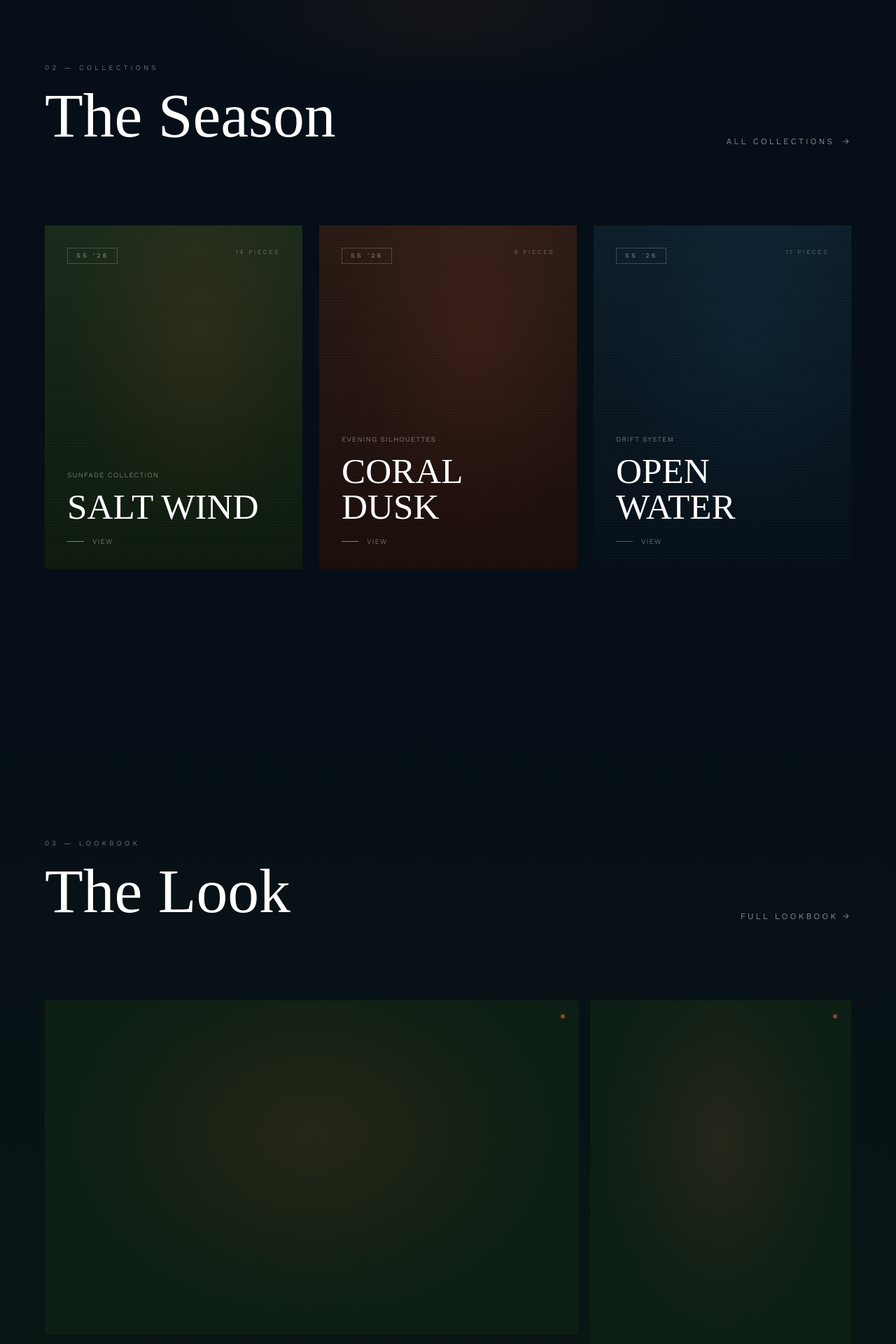
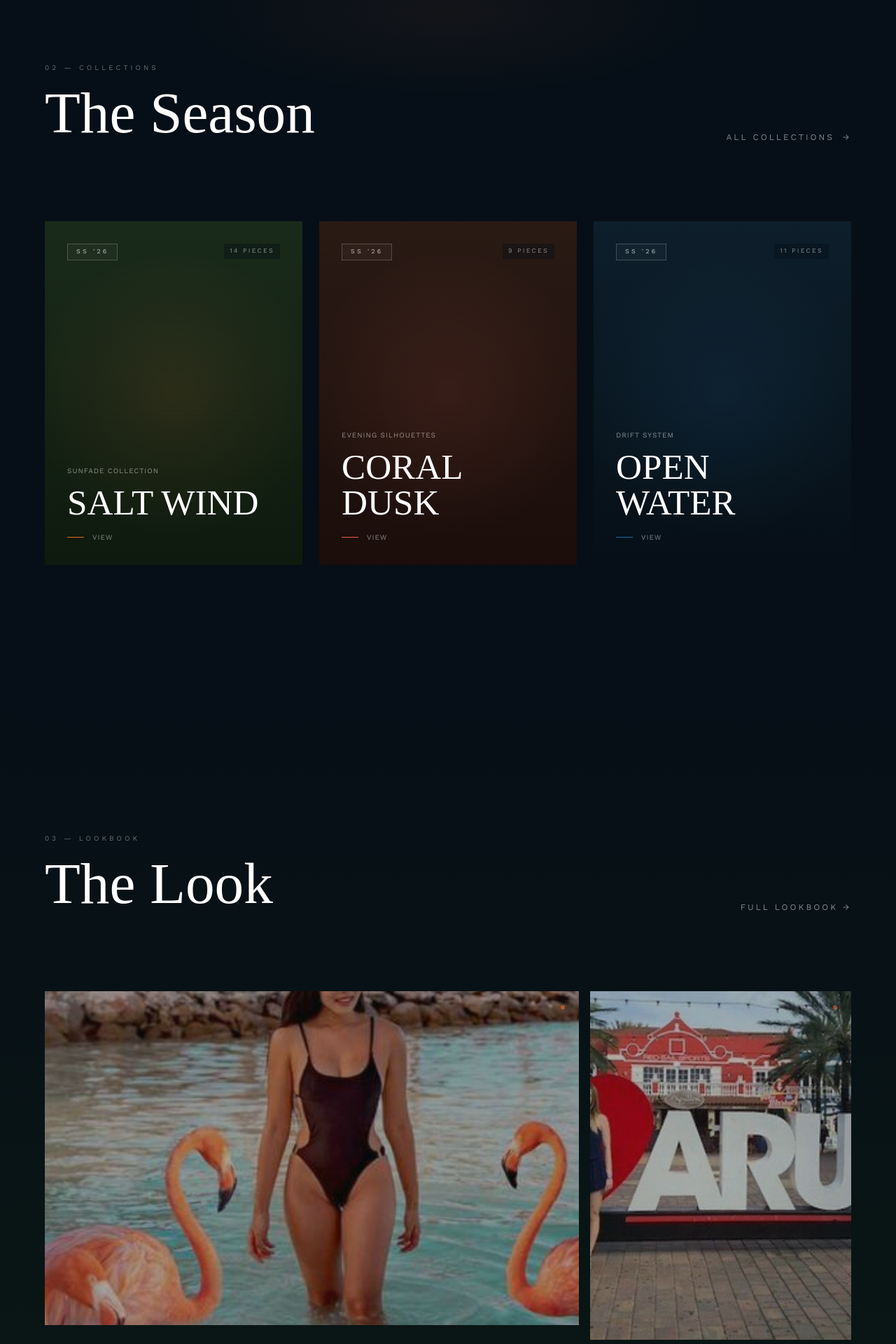
Before and after one commit to Xconmax245/Aruba-Coll, a Next.js app: page / in a window 1280 px wide. Shown: the part 1960-3880 px from the top of the page at 70% size. Built offline with nearby package versions, Linux system fonts and the light colour scheme; a web font is replaced by a local one.

Commit message:
Animate Collections and Lookbook sections with GSAP ScrollTrigger

```diff
--- a/components/home/SectionCollection.tsx
+++ b/components/home/SectionCollection.tsx
@@ -1,8 +1,9 @@
 'use client';
 
-import React from 'react';
-import { motion } from 'framer-motion';
+import React, { useEffect, useRef, useState } from 'react';
 import Link from 'next/link';
+import gsap from 'gsap';
+import { ScrollTrigger } from 'gsap/ScrollTrigger';
 
 const collections = [
   {
@@ -34,27 +35,165 @@ const collections = [
   },
 ];
 
+function CollectionCard({ col, i }: { col: typeof collections[0]; i: number }) {
+  const [mouse, setMouse] = useState({ x: 50, y: 50 });
+
+  const handleMouseMove = (e: React.MouseEvent<HTMLAnchorElement>) => {
+    const rect = e.currentTarget.getBoundingClientRect();
+    const x = ((e.clientX - rect.left) / rect.width) * 100;
+    const y = ((e.clientY - rect.top) / rect.height) * 100;
+    setMouse({ x, y });
+  };
+
+  return (
+    <div
+      className="collection-card overflow-hidden will-change-[clip-path,transform]"
+      style={{ clipPath: 'inset(100% 0% 0% 0%)', transform: 'translateY(50px)' }}
+    >
+      <Link
+        href="/collections"
+        className="group block relative aspect-[3/4] overflow-hidden"
+        data-cursor="image"
+        onMouseMove={handleMouseMove}
+      >
+        {/* Collection card bg */}
+        <div
+          className={`absolute inset-0 bg-gradient-to-b ${col.bg} transition-transform duration-1000 ease-[cubic-bezier(0.16,1,0.3,1)] group-hover:scale-105`}
+        />
+
+        {/* Mouse-interactive atmospheric colour orb */}
+        <div
+          className="absolute inset-0 opacity-40 transition-opacity duration-500 group-hover:opacity-70 mix-blend-screen pointer-events-none"
+          style={{
+            background: `radial-gradient(circle 250px at ${mouse.x}% ${mouse.y}%, ${col.color}44 0%, transparent 80%)`,
+          }}
+        />
+
+        {/* Horizontal scan lines for texture */}
+        <div
+          className="absolute inset-0 opacity-[0.04] pointer-events-none mix-blend-overlay"
+          style={{
+            backgroundImage: 'repeating-linear-gradient(0deg, transparent, transparent 3px, rgba(255,255,255,0.8) 3px, rgba(255,255,255,0.8) 4px)',
+          }}
+        />
+
+        {/* Content */}
+        <div className="absolute inset-0 flex flex-col justify-between p-8 z-10">
+          <div className="flex justify-between items-start">
+            <span
+              className="text-[9px] tracking-[0.35em] uppercase border border-white/20 text-white/70 px-3 py-1 backdrop-blur-sm bg-white/[0.03]"
+              style={{ fontFamily: '"Work Sans", sans-serif' }}
+            >
+              {col.tag}
+            </span>
+            <span
+              className="text-[9px] tracking-[0.25em] uppercase text-white/50 bg-[#060f17]/40 px-2 py-1 backdrop-blur-sm"
+              style={{ fontFamily: '"Work Sans", sans-serif' }}
+            >
+              {col.pieces}
+            </span>
+          </div>
+
+          <div>
+            <p
+              className="text-white/50 text-[10px] tracking-widest uppercase mb-3"
+              style={{ fontFamily: '"Work Sans", sans-serif' }}
+            >
+              {col.sub}
+            </p>
+            <h3
+              className="oi-regular text-white leading-none mb-4 group-hover:translate-x-2 transition-transform duration-500 ease-[cubic-bezier(0.16,1,0.3,1)]"
+              style={{ fontSize: 'clamp(2rem, 4vw, 3.5rem)' }}
+            >
+              {col.name}
+            </h3>
+            <div
+              className="flex items-center gap-3 text-white/50 group-hover:text-white/90 transition-colors duration-300 text-[10px] tracking-widest uppercase"
+              style={{ fontFamily: '"Work Sans", sans-serif' }}
+            >
+              <span
+                className="block h-[1px] w-6 transition-all duration-700 ease-[cubic-bezier(0.16,1,0.3,1)] group-hover:w-16"
+                style={{ backgroundColor: col.color }}
+              />
+              <span className="group-hover:translate-x-1 transition-transform duration-500">View</span>
+            </div>
+          </div>
+        </div>
+      </Link>
+    </div>
+  );
+}
+
 export default function SectionCollection() {
+  const sectionRef = useRef<HTMLDivElement>(null);
+
+  useEffect(() => {
+    gsap.registerPlugin(ScrollTrigger);
+
+    const container = sectionRef.current;
+    if (!container) return;
+
+    const ctx = gsap.context(() => {
+      // 1. Header scroll reveal
+      const header = container.querySelector('.collection-header');
+      if (header) {
+        gsap.fromTo(header,
+          { opacity: 0, y: 30 },
+          {
+            opacity: 1,
+            y: 0,
+            duration: 1,
+            ease: 'power3.out',
+            scrollTrigger: {
+              trigger: header,
+              start: 'top 85%',
+            },
+          }
+        );
+      }
+
+      // 2. Cards staggered clip-path reveal
+      const cards = container.querySelectorAll('.collection-card');
+      if (cards.length > 0) {
+        gsap.fromTo(cards,
+          { clipPath: 'inset(100% 0% 0% 0%)', y: 50 },
+          {
+            clipPath: 'inset(0% 0% 0% 0%)',
+            y: 0,
+            duration: 1.4,
+            stagger: 0.15,
+            ease: 'power4.out',
+            scrollTrigger: {
+              trigger: '.collection-grid',
+              start: 'top 80%',
+            },
+          }
+        );
+      }
+    }, container);
+
+    return () => ctx.revert();
+  }, []);
+
   return (
     <section
+      ref={sectionRef}
       data-scroll-context="shop"
       className="relative py-32 md:py-48 px-8 md:px-16 overflow-hidden bg-[#060f17]"
     >
       {/* Subtle warm glow top center */}
       <div className="absolute top-0 left-1/2 -translate-x-1/2 w-[60vw] h-[30vh] bg-[radial-gradient(ellipse,_rgba(232,103,42,0.06)_0%,_transparent_70%)] pointer-events-none" />
 
-      <div className="max-w-screen-xl mx-auto">
+      <div className="max-w-screen-xl mx-auto relative z-10">
         {/* Section header */}
-        <div
-          data-aos="fade-up"
-          data-aos-duration="900"
-          className="flex items-end justify-between mb-20 md:mb-28"
-        >
+        <div className="collection-header flex items-end justify-between mb-20 md:mb-28 opacity-0">
           <div>
-            <p className="text-[10px] tracking-[0.4em] text-white/40 uppercase mb-4">02 — Collections</p>
+            <p className="text-[10px] tracking-[0.4em] text-white/40 uppercase mb-4" style={{ fontFamily: '"Work Sans", sans-serif' }}>
+              02 — Collections
+            </p>
             <h2
               className="oi-regular text-white leading-none"
-              style={{ fontSize: 'clamp(3rem, 7vw, 7rem)' }}
+              style={{ fontSize: 'clamp(2.5rem, 6.5vw, 6rem)' }}
             >
               The Season
             </h2>
@@ -63,6 +202,7 @@ export default function SectionCollection() {
             href="/collections"
             className="hidden md:inline-flex items-center gap-3 text-white/50 hover:text-white text-xs tracking-[0.25em] uppercase transition-colors duration-300"
             data-cursor="button"
+            style={{ fontFamily: '"Work Sans", sans-serif' }}
           >
             All Collections
             <span className="group-hover:translate-x-2 transition-transform">→</span>
@@ -70,84 +210,9 @@ export default function SectionCollection() {
         </div>
 
         {/* Collections grid */}
-        <div className="grid md:grid-cols-3 gap-4 md:gap-6">
+        <div className="collection-grid grid md:grid-cols-3 gap-4 md:gap-6">
           {collections.map((col, i) => (
-            <div
-              key={col.id}
-              data-aos="fade-up"
-              data-aos-delay={150 * i}
-              data-aos-duration="900"
-            >
-              <Link
-                href="/collections"
-                className="group block relative aspect-[3/4] overflow-hidden"
-                data-cursor="image"
-              >
-                {/* Collection card bg */}
-                <div
-                  className={`absolute inset-0 bg-gradient-to-b ${col.bg} transition-transform duration-700 ease-out group-hover:scale-105`}
-                />
-
-                {/* Atmospheric colour orb */}
-                <div
-                  className="absolute inset-0 opacity-30 transition-opacity duration-500 group-hover:opacity-50"
-                  style={{
-                    background: `radial-gradient(ellipse at 60% 30%, ${col.color}55 0%, transparent 60%)`,
-                  }}
-                />
-
-                {/* Horizontal scan lines for texture */}
-                <div
-                  className="absolute inset-0 opacity-[0.04] pointer-events-none"
-                  style={{
-                    backgroundImage: 'repeating-linear-gradient(0deg, transparent, transparent 3px, rgba(255,255,255,0.5) 3px, rgba(255,255,255,0.5) 4px)',
-                  }}
-                />
-
-                {/* Content */}
-                <div className="absolute inset-0 flex flex-col justify-between p-8">
-                  <div className="flex justify-between items-start">
-                    <span
-                      className="text-[9px] tracking-[0.35em] uppercase border border-white/20 text-white/50 px-3 py-1 backdrop-blur-sm"
-                      style={{ fontFamily: '"Work Sans", sans-serif' }}
-                    >
-                      {col.tag}
-                    </span>
-                    <span
-                      className="text-[9px] tracking-[0.25em] uppercase text-white/30"
-                      style={{ fontFamily: '"Work Sans", sans-serif' }}
-                    >
-                      {col.pieces}
-                    </span>
-                  </div>
-
-                  <div>
-                    <p
-                      className="text-white/40 text-[10px] tracking-widest uppercase mb-3"
-                      style={{ fontFamily: '"Work Sans", sans-serif' }}
-                    >
-                      {col.sub}
-                    </p>
-                    <h3
-                      className="oi-regular text-white leading-none mb-4"
-                      style={{ fontSize: 'clamp(2rem, 4vw, 3.5rem)' }}
-                    >
-                      {col.name}
-                    </h3>
-                    <div
-                      className="flex items-center gap-3 text-white/40 group-hover:text-white/70 transition-colors duration-300 text-[10px] tracking-widest uppercase"
-                      style={{ fontFamily: '"Work Sans", sans-serif' }}
-                    >
-                      <span
-                        className="block h-[1px] w-6 transition-all duration-500 group-hover:w-12"
-                        style={{ backgroundColor: col.color }}
-                      />
-                      <span>View</span>
-                    </div>
-                  </div>
-                </div>
-              </Link>
-            </div>
+            <CollectionCard key={col.id} col={col} i={i} />
           ))}
         </div>
       </div>
--- a/components/home/SectionLookbook.tsx
+++ b/components/home/SectionLookbook.tsx
@@ -1,39 +1,190 @@
 'use client';
 
-import React from 'react';
-import { motion } from 'framer-motion';
+import React, { useEffect, useRef, useState } from 'react';
 import Link from 'next/link';
+import Image from 'next/image';
+import gsap from 'gsap';
+import { ScrollTrigger } from 'gsap/ScrollTrigger';
 
 const looks = [
-  { id: 1, label: 'Look 01 — Salt Air', accent: '#e8672a', wide: true },
-  { id: 2, label: 'Look 02 — Dusk Walk', accent: '#e85d4a', wide: false },
-  { id: 3, label: 'Look 03 — Afterlight', accent: '#1e6ea6', wide: false },
-  { id: 4, label: 'Look 04 — Golden Hour', accent: '#e8672a', wide: true },
+  { id: 1, label: 'Look 01 — Salt Air', accent: '#e8672a', image: '/images/5791779500948393430.jpg', wide: true },
+  { id: 2, label: 'Look 02 — Dusk Walk', accent: '#e85d4a', image: '/images/5791779500948393431.jpg', wide: false },
+  { id: 3, label: 'Look 03 — Afterlight', accent: '#1e6ea6', image: '/images/5791779500948393432.jpg', wide: false },
+  { id: 4, label: 'Look 04 — Golden Hour', accent: '#e8672a', image: '/images/5791779500948393433.jpg', wide: true },
 ];
 
+function LookbookCard({ look, i }: { look: typeof looks[0]; i: number }) {
+  const [mouse, setMouse] = useState({ x: 50, y: 50 });
+  const cardRef = useRef<HTMLDivElement>(null);
+  const imgRef = useRef<HTMLDivElement>(null);
+
+  const handleMouseMove = (e: React.MouseEvent<HTMLAnchorElement>) => {
+    const rect = e.currentTarget.getBoundingClientRect();
+    const x = ((e.clientX - rect.left) / rect.width) * 100;
+    const y = ((e.clientY - rect.top) / rect.height) * 100;
+    setMouse({ x, y });
+  };
+
+  useEffect(() => {
+    gsap.registerPlugin(ScrollTrigger);
+
+    const img = imgRef.current;
+    const card = cardRef.current;
+    if (!img || !card) return;
+
+    // Scroll-scrub parallax zoom and drift for the look image
+    gsap.fromTo(img,
+      { y: '-10%', scale: 1.15 },
+      {
+        y: '5%',
+        scale: 1.05,
+        ease: 'none',
+        scrollTrigger: {
+          trigger: card,
+          start: 'top bottom',
+          end: 'bottom top',
+          scrub: true,
+        },
+      }
+    );
+  }, []);
+
+  return (
+    <div
+      ref={cardRef}
+      className="lookbook-card overflow-hidden will-change-[clip-path,transform]"
+      style={{
+        clipPath: 'inset(100% 0% 0% 0%)',
+        transform: 'translateY(60px)',
+      }}
+    >
+      <Link
+        href="/lookbook"
+        className="group block relative overflow-hidden bg-[#0d1f14] w-full"
+        data-cursor="image"
+        style={{ aspectRatio: look.wide ? '16/10' : '3/4' }}
+        onMouseMove={handleMouseMove}
+      >
+        {/* Parallax Container for Image */}
+        <div ref={imgRef} className="absolute -inset-[15%] w-[130%] h-[130%] pointer-events-none">
+          <Image
+            src={look.image}
+            alt={look.label}
+            fill
+            sizes={look.wide ? "(max-width: 768px) 100vw, 66vw" : "(max-width: 768px) 50vw, 33vw"}
+            className="object-cover opacity-75 mix-blend-lighten transition-transform duration-[1200ms] ease-[cubic-bezier(0.16,1,0.3,1)] group-hover:scale-103"
+          />
+        </div>
+
+        {/* Liquid gradient orb overlay */}
+        <div
+          className="absolute inset-0 opacity-30 transition-opacity duration-500 group-hover:opacity-60 mix-blend-color-dodge pointer-events-none"
+          style={{
+            background: `radial-gradient(circle 220px at ${mouse.x}% ${mouse.y}%, ${look.accent}44 0%, transparent 100%)`,
+          }}
+        />
+
+        {/* Hover vignette overlay */}
+        <div className="absolute inset-0 bg-gradient-to-t from-black/80 via-black/20 to-transparent opacity-0 group-hover:opacity-100 transition-opacity duration-700 z-10" />
+
+        {/* Editorial styling tags inside */}
+        <div className="absolute top-5 left-5 text-[8px] tracking-[0.25em] text-white/50 bg-[#060f17]/60 backdrop-blur-md px-2.5 py-1 border border-white/5 z-10 opacity-0 group-hover:opacity-100 transition-opacity duration-500">
+          ARUBA COLL · LOOK {String(look.id).padStart(2, '0')}
+        </div>
+
+        {/* Look label */}
+        <div className="absolute bottom-0 left-0 w-full px-6 py-6 translate-y-4 opacity-0 group-hover:translate-y-0 group-hover:opacity-100 transition-all duration-700 ease-[cubic-bezier(0.16,1,0.3,1)] z-20">
+          <p
+            className="text-white text-[10px] tracking-[0.3em] uppercase flex items-center gap-3"
+            style={{ fontFamily: '"Work Sans", sans-serif' }}
+          >
+            <span className="w-1.5 h-1.5 rounded-full" style={{ backgroundColor: look.accent }} />
+            {look.label}
+          </p>
+        </div>
+
+        {/* Corner accent */}
+        <div
+          className="absolute top-5 right-5 w-1.5 h-1.5 rounded-full opacity-60 group-hover:opacity-100 transition-opacity duration-300 z-10"
+          style={{ backgroundColor: look.accent }}
+        />
+      </Link>
+    </div>
+  );
+}
+
 export default function SectionLookbook() {
+  const sectionRef = useRef<HTMLDivElement>(null);
+
+  useEffect(() => {
+    gsap.registerPlugin(ScrollTrigger);
+
+    const container = sectionRef.current;
+    if (!container) return;
+
+    const ctx = gsap.context(() => {
+      // 1. Header scroll animation
+      const header = container.querySelector('.lookbook-header');
+      if (header) {
+        gsap.fromTo(header,
+          { opacity: 0, y: 35 },
+          {
+            opacity: 1,
+            y: 0,
+            duration: 1.1,
+            ease: 'power3.out',
+            scrollTrigger: {
+              trigger: header,
+              start: 'top 85%',
+            },
+          }
+        );
+      }
+
+      // 2. Staggered clip-path reveal for lookbook grid cards
+      const cards = container.querySelectorAll('.lookbook-card');
+      if (cards.length > 0) {
+        gsap.fromTo(cards,
+          { clipPath: 'inset(100% 0% 0% 0%)', y: 60 },
+          {
+            clipPath: 'inset(0% 0% 0% 0%)',
+            y: 0,
+            duration: 1.4,
+            stagger: 0.18,
+            ease: 'power4.out',
+            scrollTrigger: {
+              trigger: '.lookbook-grid',
+              start: 'top 80%',
+            },
+          }
+        );
+      }
+    }, container);
+
+    return () => ctx.revert();
+  }, []);
+
   return (
     <section
+      ref={sectionRef}
       data-scroll-context="story"
       data-ambient-section="lookbook"
-      className="relative py-32 md:py-48 px-8 md:px-16 overflow-hidden"
+      className="relative py-32 md:py-48 px-8 md:px-16 overflow-hidden bg-[#060f17]"
       style={{ background: 'linear-gradient(180deg, #060f17 0%, #0c1a12 100%)' }}
     >
       {/* Palm green glow bottom left */}
       <div className="absolute bottom-0 left-0 w-[50vw] h-[50vh] bg-[radial-gradient(ellipse_at_bottom_left,_rgba(45,90,39,0.15)_0%,_transparent_65%)] pointer-events-none" />
 
-      <div className="max-w-screen-xl mx-auto">
+      <div className="max-w-screen-xl mx-auto relative z-10">
         {/* Header */}
-        <div
-          data-aos="fade-up"
-          data-aos-duration="900"
-          className="mb-20 md:mb-28"
-        >
-          <p className="text-[10px] tracking-[0.4em] text-white/40 uppercase mb-4">03 — Lookbook</p>
+        <div className="lookbook-header mb-20 md:mb-28 opacity-0">
+          <p className="text-[10px] tracking-[0.4em] text-white/40 uppercase mb-4" style={{ fontFamily: '"Work Sans", sans-serif' }}>
+            03 — Lookbook
+          </p>
           <div className="flex items-end justify-between">
             <h2
               className="oi-regular text-white leading-none"
-              style={{ fontSize: 'clamp(3rem, 7vw, 7rem)' }}
+              style={{ fontSize: 'clamp(2.5rem, 6.5vw, 6rem)' }}
             >
               The Look
             </h2>
@@ -41,6 +192,7 @@ export default function SectionLookbook() {
               href="/lookbook"
               className="hidden md:inline-flex items-center gap-3 text-white/50 hover:text-white text-xs tracking-[0.25em] uppercase transition-colors duration-300"
               data-cursor="button"
+              style={{ fontFamily: '"Work Sans", sans-serif' }}
             >
               Full Lookbook →
             </Link>
@@ -48,48 +200,13 @@ export default function SectionLookbook() {
         </div>
 
         {/* Editorial grid — mixed aspect ratios */}
-        <div className="grid grid-cols-2 md:grid-cols-6 gap-3 md:gap-4">
+        <div className="lookbook-grid grid grid-cols-2 md:grid-cols-6 gap-3 md:gap-4">
           {looks.map((look, i) => (
             <div
               key={look.id}
-              data-aos="fade-up"
-              data-aos-delay={120 * i}
-              data-aos-duration="1000"
-              className={look.wide ? 'md:col-span-4' : 'md:col-span-2'}
+              className={look.wide ? 'col-span-2 md:col-span-4' : 'col-span-1 md:col-span-2'}
             >
-              <Link
-                href="/lookbook"
-                className="group block relative overflow-hidden bg-[#0d1f14]"
-                data-cursor="image"
-                style={{ aspectRatio: look.wide ? '16/10' : '3/4' }}
-              >
-                {/* Colour field */}
-                <div
-                  className="absolute inset-0 opacity-20 group-hover:opacity-35 transition-opacity duration-700"
-                  style={{
-                    background: `radial-gradient(ellipse at 50% 40%, ${look.accent}88 0%, transparent 65%)`,
-                  }}
-                />
-
-                {/* Hover reveal overlay */}
-                <div className="absolute inset-0 bg-gradient-to-t from-black/70 via-transparent to-transparent opacity-0 group-hover:opacity-100 transition-opacity duration-500" />
-
-                {/* Look label */}
-                <div className="absolute bottom-0 left-0 w-full px-5 py-5 translate-y-4 opacity-0 group-hover:translate-y-0 group-hover:opacity-100 transition-all duration-500 ease-[cubic-bezier(0.16,1,0.3,1)]">
-                  <p
-                    className="text-white text-[10px] tracking-[0.3em] uppercase"
-                    style={{ fontFamily: '"Work Sans", sans-serif' }}
-                  >
-                    {look.label}
-                  </p>
-                </div>
-
-                {/* Corner accent */}
-                <div
-                  className="absolute top-5 right-5 w-1.5 h-1.5 rounded-full opacity-60"
-                  style={{ backgroundColor: look.accent }}
-                />
-              </Link>
+              <LookbookCard look={look} i={i} />
             </div>
           ))}
         </div>
```
